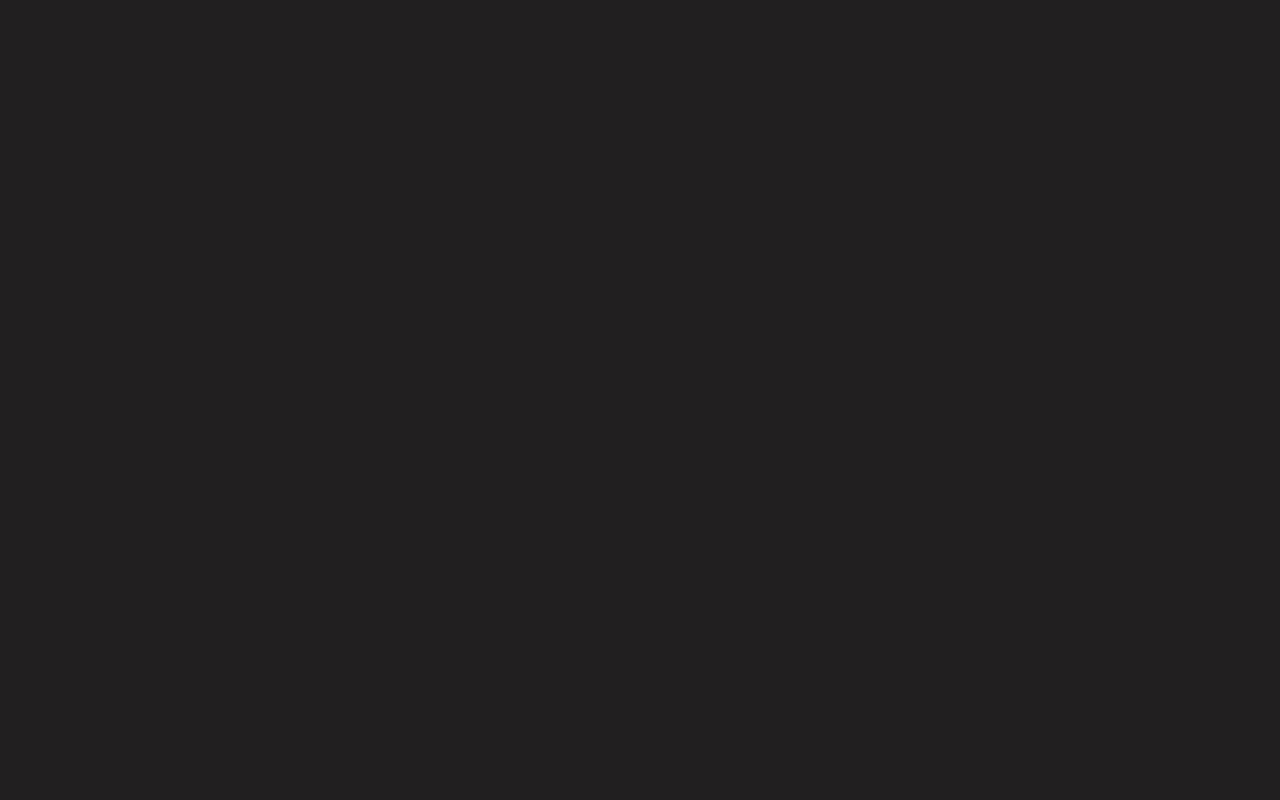
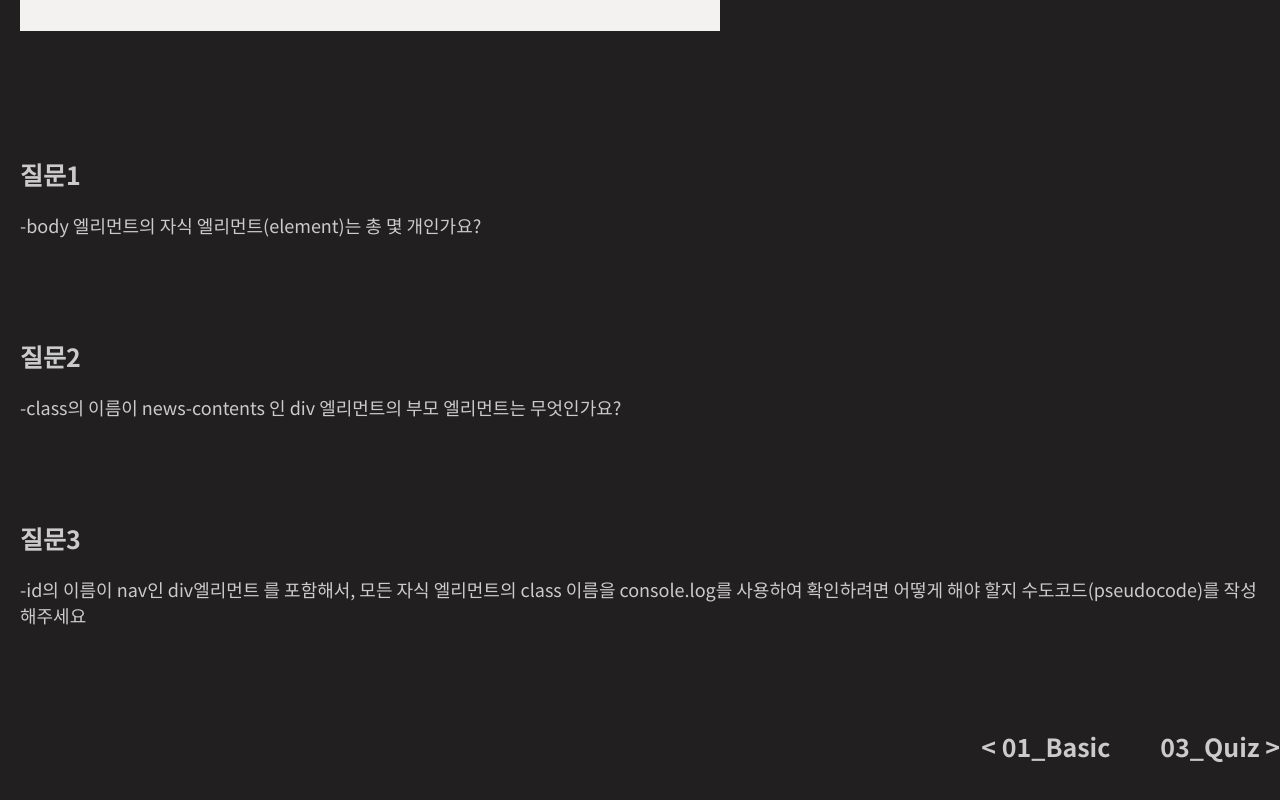
Before and after one commit to basilry/hecStudy01, a React (Create React App) app: page /hecStudy01/study01/02_AtHtml in a window 1280 px wide. Before the commit this address had no page. Shown: the part 1176-1976 px from the top of the page. Before the commit the page ends 800 px from the top, so only its background shows below. Built offline with nearby package versions, Linux system fonts and the light colour scheme.

Commit message:
router fixed v.02

```diff
--- a/src/App.js
+++ b/src/App.js
@@ -16,17 +16,15 @@ function App() {
         <Router>
             <Routes>
                 <Route exact path="/hecStudy01" element={<Home />} />
-                <Route path="/study01/*" element={<Hec01Router />}>
-                    <Route path="Main" element={<Main />} />
-                    <Route path="01_Basic" element={<Basic />} />
-                    <Route path="02_AtHtml" element={<AtHtml />} />
-                    <Route path="03_Quiz" element={<Quiz />} />
-                    <Route path="04_Control" element={<Control />} />
-                    <Route path="Final" element={<Final />} />
-                </Route>
-                <Route path="/study02/*" element={<Hec02Rotuer />}>
-                    <Route path="Main" element={<Main02 /> } />
-                </Route>
+                <Route exact path="/hecStudy01/study01" element={<Hec01Router />} />
+                <Route exact path="/hecStudy01/study01/Main" element={<Main />} />
+                <Route exact path="/hecStudy01/study01/01_Basic" element={<Basic />} />
+                <Route exact path="/hecStudy01/study01/02_AtHtml" element={<AtHtml />} />
+                <Route exact path="/hecStudy01/study01/03_Quiz" element={<Quiz />} />
+                <Route exact path="/hecStudy01/study01/04_Control" element={<Control />} />
+                <Route exact path="/hecStudy01/study01/Final" element={<Final />} />
+                <Route exact path="/hecStudy01/study02" element={<Hec02Rotuer />} />
+                <Route exact path="/hecStudy01/study02/Main" element={<Main02 />} />
             </Routes>
         </Router>
     )
--- a/src/components/ui/BottomNav.jsx
+++ b/src/components/ui/BottomNav.jsx
@@ -24,6 +24,8 @@ function BottomNav(props) {
         }
     }, [children2]);
 
+    console.log(children1, children2.split("/"))
+
     return (
         <div
             style={{
@@ -36,10 +38,10 @@ function BottomNav(props) {
             }}
         >
             <div style={{marginRight: "50px"}} className="link" onClick={() => window.scrollTo(0, 0)}>
-                <Link to={`/${child}`}>{`< ${children1.split("/")[1]}`}</Link>
+                <Link to={`${child}`}>{`< ${children1.split("/")[3]}`}</Link>
             </div>
             <div className="link" onClick={() => window.scrollTo(0, 0)}>
-                <Link to={`/${child2}`}>{`${children2.split("/")[1]} >`}</Link>
+                <Link to={`${child2}`}>{`${children2.split("/")[3]} >`}</Link>
             </div>
         </div>
     );
--- a/src/components/ui/Layout.jsx
+++ b/src/components/ui/Layout.jsx
@@ -15,10 +15,10 @@ function Layout({ children }) {
                         <Link to="/hecStudy01">Home</Link>
                     </li>
                     <li>
-                        <Link to="/study01/Main">1회차 발표자료 :: DOM</Link>
+                        <Link to="/hecStudy01/study01/Main">1회차 발표자료 :: DOM</Link>
                     </li>
                     <li>
-                        <Link to="/study02/Main">2회차 발표자료 :: Redux</Link>
+                        <Link to="/hecStudy01/study02/Main">2회차 발표자료 :: Redux</Link>
                     </li>
                 </ul>
                 <div>©2022. 김바실리 all rights reserved.</div>
--- a/src/page/Home.jsx
+++ b/src/page/Home.jsx
@@ -13,10 +13,10 @@ function Home() {
                 <SubTitls>Pro. 김바실리</SubTitls>
                 <ul>
                     <li>
-                        <Link to="/study01/Main">1회차 발표 :: DOM</Link>
+                        <Link to="/hecStudy01/study01/Main">1회차 발표 :: DOM</Link>
                     </li>
                     <li>
-                        <Link to="/study02/Main">2회차 발표 :: Redux</Link>
+                        <Link to="/hecStudy01/study02/Main">2회차 발표 :: Redux</Link>
                     </li>
                 </ul>
             </div>
--- a/src/page/hecStudy01/01_Basic.jsx
+++ b/src/page/hecStudy01/01_Basic.jsx
@@ -52,7 +52,7 @@ function Basic() {
                     </p>
                     이라는 것이지요!
                 </div>
-                <BottomNav children1={"study01/Main"} children2={"study01/02_AtHtml"} />
+                <BottomNav children1={"/hecStudy01/study01/Main"} children2={"/hecStudy01/study01/02_AtHtml"} />
             </div>
         </Layout>
     )
--- a/src/page/hecStudy01/02_AtHtml.jsx
+++ b/src/page/hecStudy01/02_AtHtml.jsx
@@ -32,7 +32,7 @@ function AtHtml() {
                         -id의 이름이 nav인 div엘리먼트 를 포함해서, 모든 자식 엘리먼트의 class 이름을 console.log를 사용하여 확인하려면 어떻게 해야 할지 수도코드(pseudocode)를 작성해주세요
                     </div>
                 </Paragraph>
-                <BottomNav children1={"study01/01_Basic"} children2={"study01/03_Quiz"} />
+                <BottomNav children1={"/hecStudy01/study01/01_Basic"} children2={"/hecStudy01/study01/03_Quiz"} />
             </div>
         </Layout>
     )
--- a/src/page/hecStudy01/03_Quiz.jsx
+++ b/src/page/hecStudy01/03_Quiz.jsx
@@ -86,7 +86,7 @@ function Quiz() {
                     src={img08}
                     alt="ele"
                 />
-                <BottomNav children1={"study01/02_AtHtml"} children2={"study01/04_Control"} />
+                <BottomNav children1={"/hecStudy01/study01/02_AtHtml"} children2={"/hecStudy01/study01/04_Control"} />
             </div>
         </Layout>
     )
--- a/src/page/hecStudy01/04_Control.jsx
+++ b/src/page/hecStudy01/04_Control.jsx
@@ -121,7 +121,7 @@ function Control() {
                 <Paragraph>or</Paragraph>
                 <CodeBlock>{`for (let tweet of tweets){ tweet.remove() }`}</CodeBlock>
 
-                <BottomNav children1={"study01/03_Quiz"} children2={"study01/Main"} />
+                <BottomNav children1={"/hecStudy01/study01/03_Quiz"} children2={"/hecStudy01/study01/Main"} />
             </div>
         </Layout>
     )
--- a/src/page/hecStudy01/Main.jsx
+++ b/src/page/hecStudy01/Main.jsx
@@ -13,19 +13,19 @@ function Main() {
                 <div className="MainBody">
                     <ul>
                         <li className="link">
-                            <Link to="/study01/01_Basic">01_Basic</Link>
+                            <Link to="/hecStudy01/study01/01_Basic">01_Basic</Link>
                         </li>
                         <li className="link">
-                            <Link to="/study01/02_AtHtml">02_AtHtml</Link>
+                            <Link to="/hecStudy01/study01/02_AtHtml">02_AtHtml</Link>
                         </li>
                         <li className="link">
-                            <Link to="/study01/03_Quiz">03_Quiz</Link>
+                            <Link to="/hecStudy01/study01/03_Quiz">03_Quiz</Link>
                         </li>
                         <li className="link">
-                            <Link to="/study01/04_Control">04_Control</Link>
+                            <Link to="/hecStudy01/study01/04_Control">04_Control</Link>
                         </li>
                         <li className="link">
-                            <Link to="/study01/Final">05_참고자료</Link>
+                            <Link to="/hecStudy01/study01/Final">05_참고자료</Link>
                         </li>
                     </ul>
                 </div>
```
